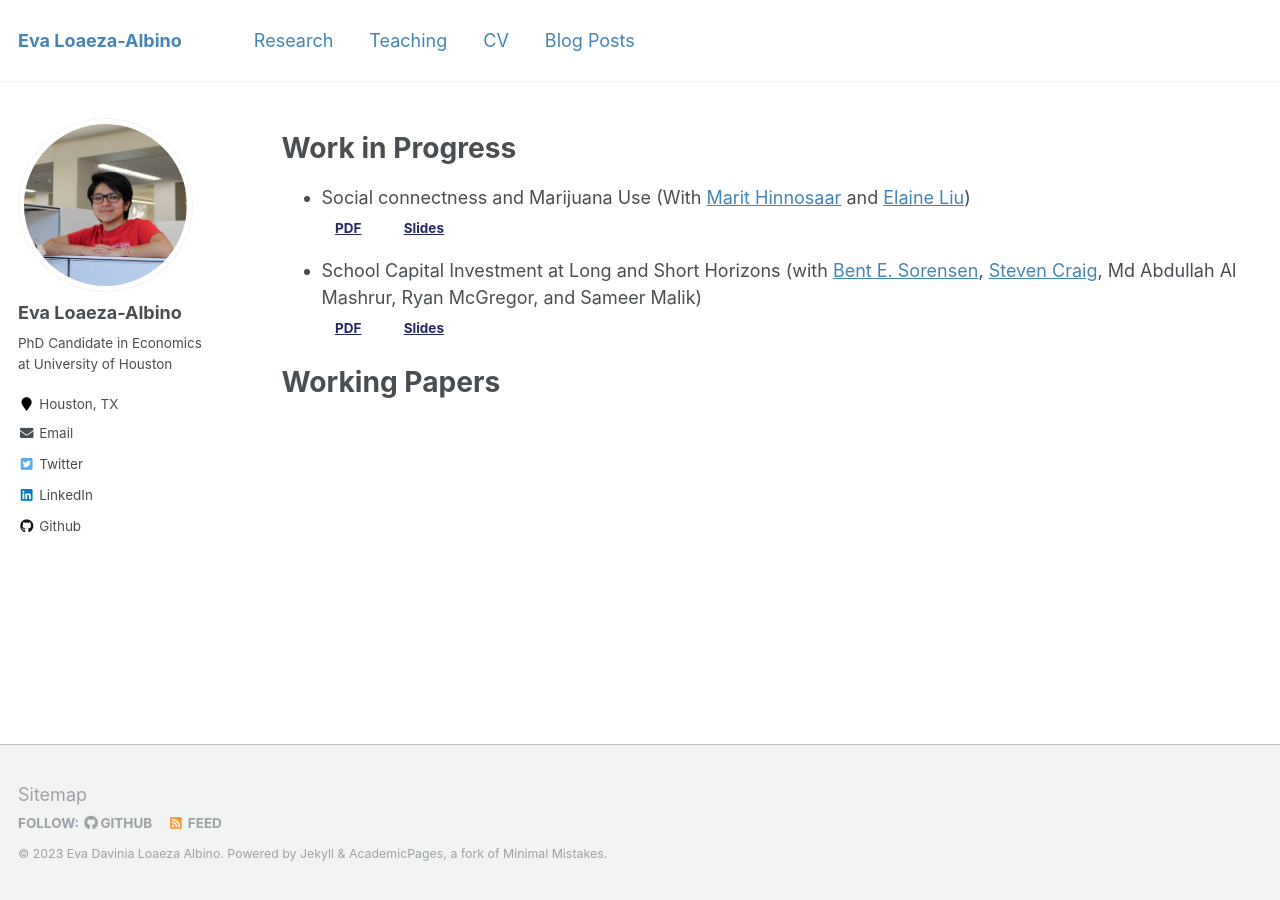
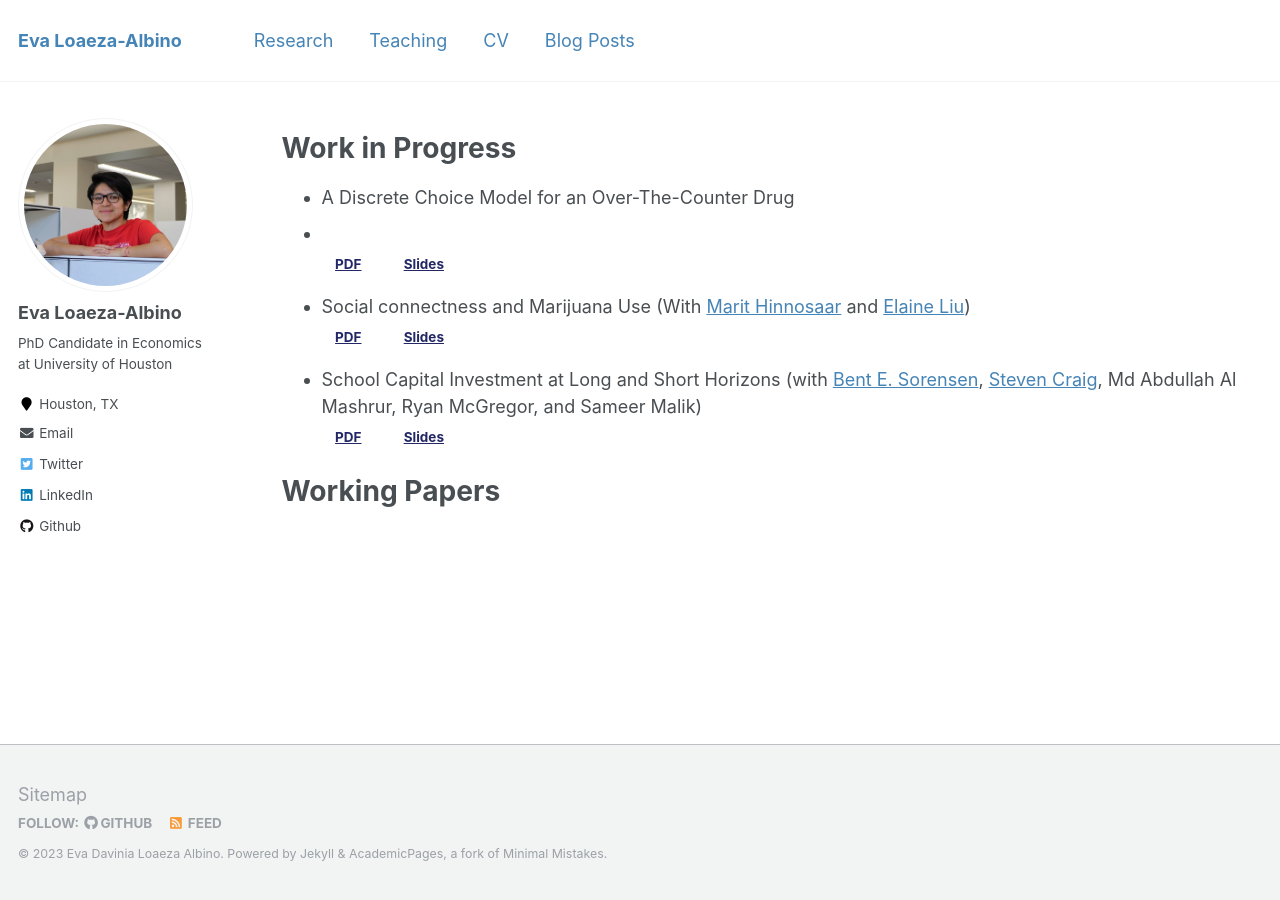
Before and after one commit to evaloaeza/evaloaeza.github.io, a Jekyll site: the page built from _pages/research.md, in a window 1280 px wide. Built offline with Jekyll 4.4.1, drawn with Linux system fonts in a browser that asks for light colours.

Commit message:
Update research.md

```diff
--- a/_pages/research.md
+++ b/_pages/research.md
@@ -5,6 +5,9 @@ permalink: projects/
 author_profile: true
 ---
 # Work in Progress
+- A Discrete Choice Model for an Over-The-Counter Drug
+- <br/>
+ [PDF](http://example.com/){: .btn} &nbsp; [Slides](/files/paper1.pdf){: .btn}
 - Social connectness and Marijuana Use (With [Marit Hinnosaar](https://marit.hinnosaar.net/) and [Elaine Liu](https://uh.edu/~emliu/index.html))
   <br/>
  [PDF](http://example.com/){: .btn} &nbsp; [Slides](/files/paper1.pdf){: .btn}
```
